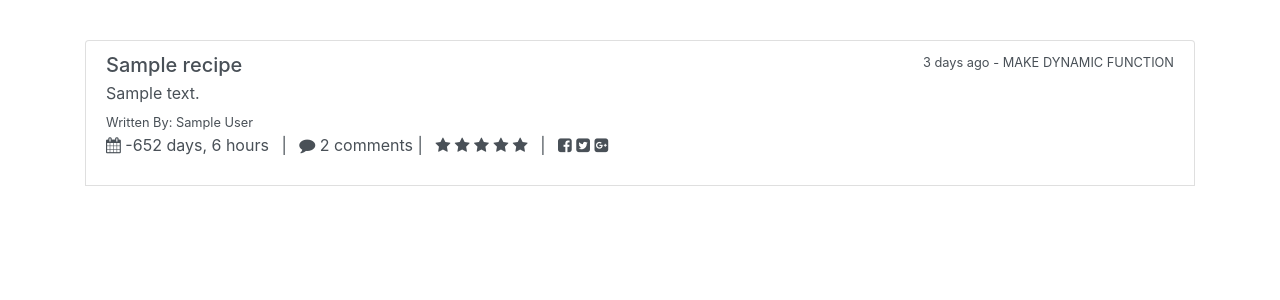
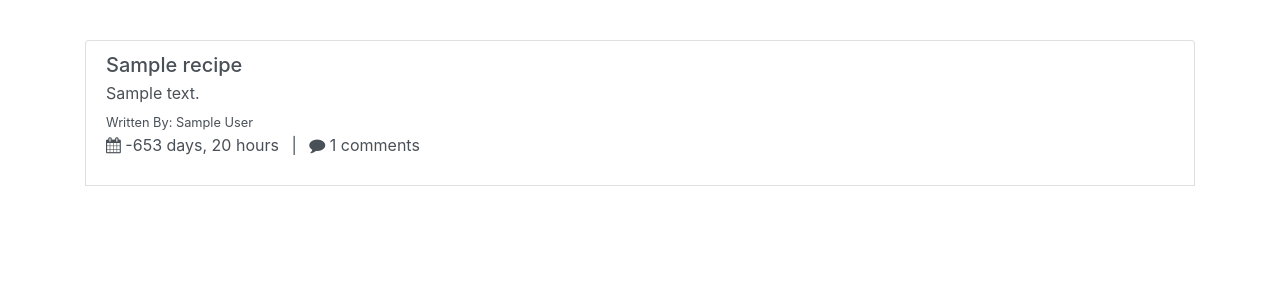
Before and after one commit to Mark-Ouellette/CP476-Final-Project, a Flask app: page / in a window 1280 px wide. Shown: the part 230-530 px from the top of the page. Run offline with Flask 2, Linux system fonts and the light colour scheme; tables that the repository leaves empty hold one stand-in row (values such as "Sample post"); some libraries are stand-ins or nearby versions.

Commit message:
Touchups, reordering lists, dynamic dates and number of comments

```diff
--- a/models.py
+++ b/models.py
@@ -14,6 +14,7 @@ from googleplaces import GooglePlaces, types, lang
 import geocoder
 import json
 import datetime
+import string
 
 
 WATERLOO_COORDINATES = {"lat": 43.4719, "lng": -80.5230}
@@ -62,7 +63,7 @@ class Recipe(db.Model):
 	recipedesc = db.Column(db.Text)
 	ingredients = db.relationship('Ingredient', secondary=ingredientsPerRecipe, lazy='subquery',
 		backref=db.backref('ingredients', lazy=True))
-	comments = db.relationship('Comment', order_by="Comment.commentdate")
+	comments = db.relationship('Comment', order_by="desc(Comment.commentdate)")
 
 	# No comments in the constructor as a recipe is initialized without comments
 	def __init__(self, recipetitle, recipedesc, ingredients, email):
@@ -81,10 +82,13 @@ class Recipe(db.Model):
 			authorName = author.getFullName()
 		return authorName
 
+	def countComments(self):
+		return len(self.comments)
+
 	# TODO: DOUBLE CHECK THIS FUNCTION. results don't look right.
 	def getDaysSinceString(self):
 	    today = datetime.datetime.now()
-	    timeSince = today - datetime.datetime.combine(self.recipedate, datetime.time())
+	    timeSince = today - self.recipedate
 	    hours = timeSince.seconds//3600
 
 	    # Determine correct phrasing
--- a/routes.py
+++ b/routes.py
@@ -1,12 +1,12 @@
 from flask import Flask, render_template, request, session, redirect, url_for
 from models import db, User, Ingredient, Recipe, Comment, GPlace
 from forms import SignupForm, LoginForm, AddressForm, IngredientForm, AddArticleForm, AddCommentForm
-from sqlalchemy import exc
+from sqlalchemy import exc, desc
 import wtforms.ext.sqlalchemy.fields as f
 
 
 app = Flask(__name__)
-app.config['SQLALCHEMY_DATABASE_URI'] = 'postgresql://localhost/learningflask'
+app.config['SQLALCHEMY_DATABASE_URI'] = 'postgresql://postgres:TooL717@localhost/learningflask'
 db.init_app(app)
 
 app.secret_key = "development-key"
@@ -24,7 +24,7 @@ def createDB():
 
 @app.route("/")
 def index():
-	recipes = Recipe.query.order_by(Recipe.recipedate).all()
+	recipes = Recipe.query.order_by(desc(Recipe.recipedate)).all()
 
 	filteredRecipes = Ingredient.query.filter_by(ingredientid = '9').all()
 	return render_template("index.html", recipes=recipes, filteredRecipes=filteredRecipes)
@@ -42,6 +42,7 @@ def recipe(id):
 				newComment = Comment(commForm.commentdesc.data, session['email'])
 				recipe.comments.append(newComment)
 				db.session.commit()
+				commForm.commentdesc.data = ""
 	return render_template("recipe.html", recipe=recipe, enableComments=enableComments, form=commForm)
 
 @app.route("/about")
@@ -156,8 +157,7 @@ def addRecipe():
 			# NOTE:
 			# Just added this line, untested. Intention is to create a new form i.e. clear the form once a user submits.
 			# Maybe we just want to redirect them home?
-			recForm = AddArticleForm()
-			return render_template('newrecipe.html', recForm=recForm, message=message)
+			return redirect(url_for('index'))
 
 	elif request.method == 'GET':
 		return render_template('newrecipe.html', recForm=recForm, message=message)
--- a/templates/index.html
+++ b/templates/index.html
@@ -25,36 +25,21 @@
             <a href="{{ url_for('recipe', id=recipe.recipeid) }}" class="list-group-item list-group-item-action flex-column align-items-start">
               <div class="d-flex w-100 justify-content-between">
                 <h5 class="mb-1"> {{ recipe.recipetitle }}</h5>
-                <small>3 days ago - MAKE DYNAMIC FUNCTION</small>
               </div>
               <p class="mb-1">{{ recipe.recipedesc }}</p>
               <small>Written By: {{ recipe.getAuthorName(recipe.authorid) }}</small>
               <ul class="list-inline list-unstyled">
               <li class="list-inline-item"><span><i class="fa fa-calendar"></i> {{ recipe.getDaysSinceString() }}</span></li>
               <li class="list-inline-item">|</li>
-              <span><i class="fa fa-comment"></i> 2 comments</span>
-              <li class="list-inline-item">|</li>
-              <li class="list-inline-item">
-                 <span class="fa fa-star"></span>
-                          <span class="fa fa-star"></span>
-                          <span class="fa fa-star"></span>
-                          <span class="fa fa-star"></span>
-                          <span class="fa fa-star"></span>
-              </li>
-              <li class="list-inline-item">|</li>
-              <li class="list-inline-item">
-              <!-- Use Font Awesome http://fortawesome.github.io/Font-Awesome/ -->
-                <span><i class="fa fa-facebook-square"></i></span>
-                <span><i class="fa fa-twitter-square"></i></span>
-                <span><i class="fa fa-google-plus-square"></i></span>
-              </li>
+              <span><i class="fa fa-comment"></i> {{ recipe.countComments() }} comments</span>
               </ul>
             </a>
             <br>
           {% endfor %}
+          <hr>
 
           {% for fr in filteredRecipes %}
-          <p>yay</p>
+            <p>yay</p>
           {% endfor %}
     </div>
 </main>
--- a/templates/recipe.html
+++ b/templates/recipe.html
@@ -76,6 +76,7 @@
             </div>
           </div>
         {% endfor %}
+        <hr>
 
         </div>
 {% endblock %}
```
